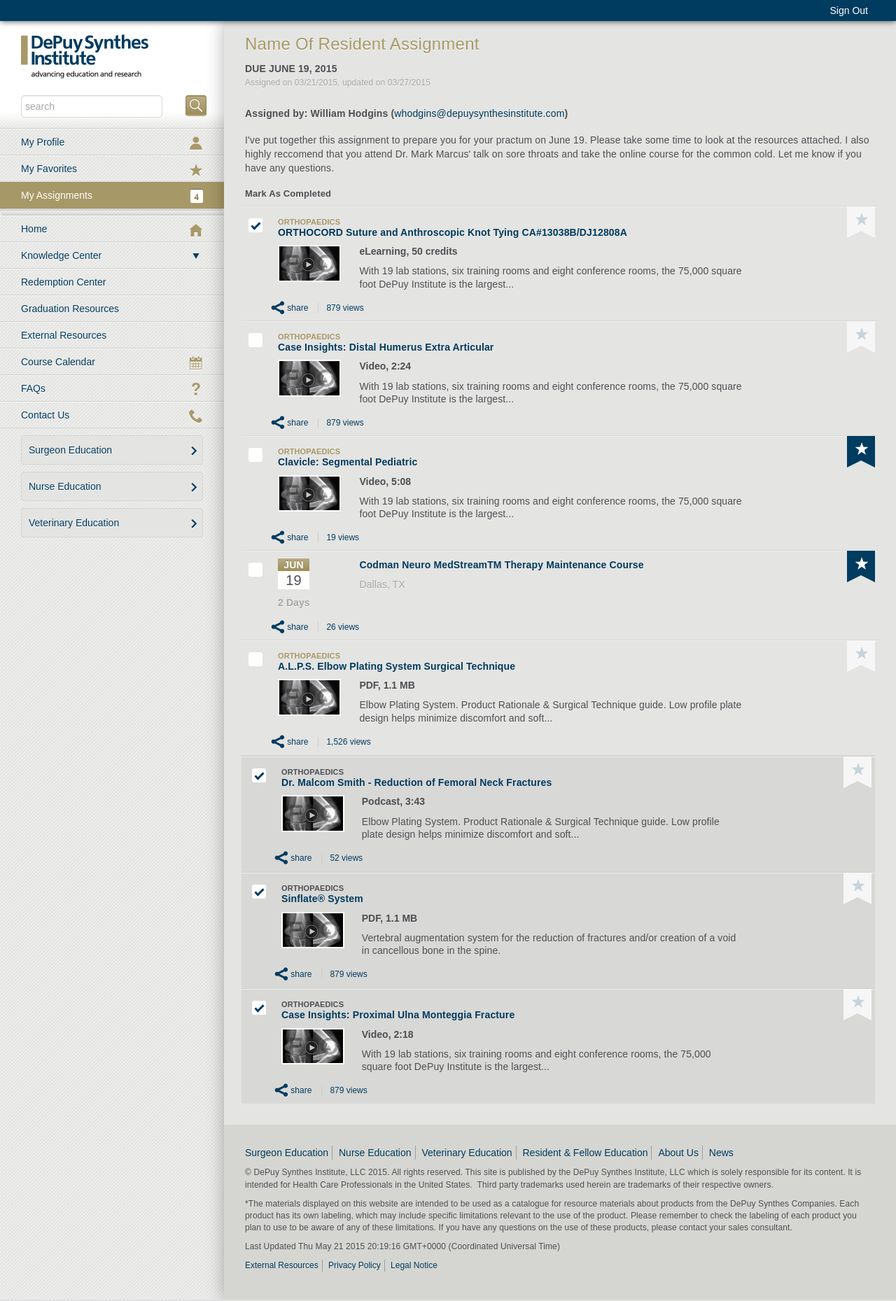
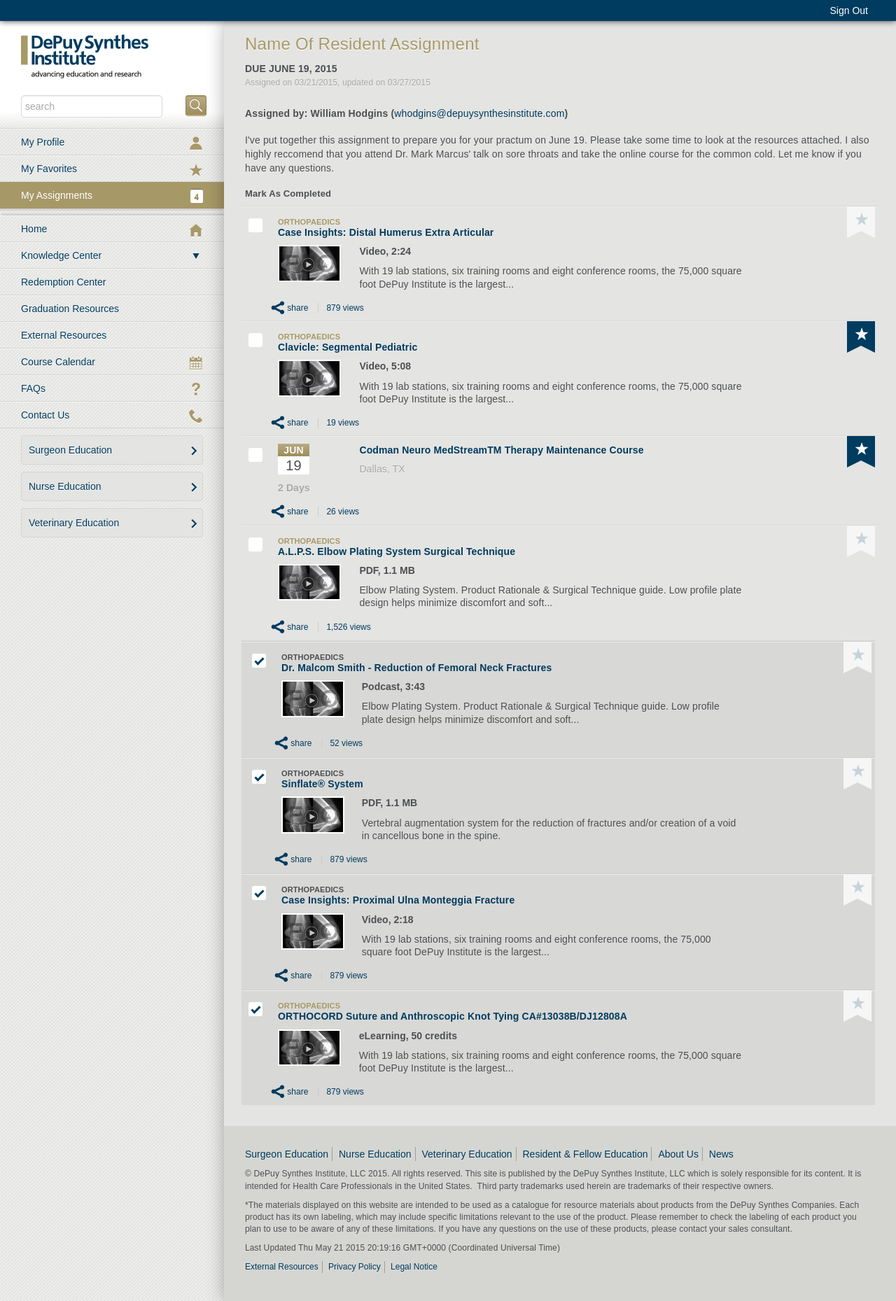
Before and after one commit to 12sm/depuysynthesinstitute, a PHP site: page /views/my-assignments/show-unordered.php in a window 1280 px wide, after a click that opens the changed part. Shown: the whole page at 70% size. Run offline with PHP 8.4, Linux system fonts and the light colour scheme; some libraries are stand-ins or nearby versions.

Commit message:
js resident

```diff
--- a/js/source/main.js
+++ b/js/source/main.js
@@ -346,22 +346,35 @@ function initSearchAutoSuggest() {
 }
 
 function checkIt(){
+  console.log("this is hittin");
+  $(this).closest("siblings").attr('checked');
+  $(this).removeClass("forgotten").addClass("remembered");
+  $(this).closest(".contention").addClass("grey-bg-content");
+  $(this).closest(".single-class").addClass("grey-bg");
+  $(this).closest(".indention").addClass("indent");
+  var elem = $(this).closest(".single-class")[0];
+  console.log(elem);
+  document.getElementById("these-are-checked").appendChild(elem);
+  // $('div.these-are-checked').append($(this).closest(".single-class")[0]);
+  // $(this).closest(".single-class").remove();
+}
+
+function uncheckIt(){
+  console.log("not done yet");
+  console.log("this is hittin");
   var that = this;
-  $('.bs-example-modal-sm').modal('show');
+  console.log(that);
+  $('.bs-example-modal-sm').modal('show')
   $('.bs-example-modal-sm').on('hide.bs.modal', function(e){
-    $that.attr('checked');
+    $that.closest("siblings").attr('checked');
     $that.removeClass("forgotten").addClass("remembered");
     $that.closest(".contention").addClass("grey-bg-content");
     $that.closest(".single-class").addClass("grey-bg");
-
+    $that.closest(".indention").addClass("indent");
     var element = $that.closest(".single-class");
+    $("#these-are-checked").append(element);
     $that.closest(".single-class").remove();
-    $("#these-are-checked").append(element);
   });
-}
-
-function uncheckIt(){
-
 }
 
 /**
@@ -397,6 +410,6 @@ function initDSI(role) {
   });
 
   //----  ASSIGNMENT COMPLETION INITS  ----//
-  $(".forgotten").change(checkIt);
-  $(".remembered").change(uncheckIt);
+  $(".forgotten").click(checkIt);
+  $(".remembered").click(uncheckIt);
 }
--- a/views/my-assignments/show-unordered.php
+++ b/views/my-assignments/show-unordered.php
@@ -56,14 +56,14 @@
                 <div class="row single-class">
                   <div class="col-xs-12 no-padding">
                     <hr>
-                    <div class="row indent">
+                    <div class="indention row indent">
                       <div class="col-xs-10 col-sm-10 col-md-10 col-lg-10">
                         <div class="row">
                           <div class="checkBiz col-xs-1">
                             <div class="checkComplete">
                               <div class="squaredFour">
-                              	<input type="checkbox" class="forgotten" value="None" id="squaredFour" name="check">
-                              	<label for="squaredFour"></label>
+                              	<input type="checkbox" value="None" id="squaredFour" name="check" data-toggle="modal" data-target=".bs-example-modal-sm">
+                              	<label class="forgotten" for="squaredFour"></label>
                               </div>
                             </div>
                           </div>
@@ -135,14 +135,14 @@
                 <div class="row single-class">
                   <div class="col-xs-12 no-padding">
                     <hr>
-                    <div class="row indent">
+                    <div class="indention row indent">
                       <div class="col-xs-10 col-sm-10 col-md-10 col-lg-10">
                         <div class="row">
                           <div class="checkBiz col-xs-1 ">
                             <div class="checkComplete">
                               <div class="squaredFour">
-                              	<input type="checkbox" class="forgotten" value="None" id="squaredFour2" name="check">
-                              	<label for="squaredFour2"></label>
+                              	<input type="checkbox" value="None" id="squaredFour2" name="check">
+                              	<label class="forgotten" for="squaredFour2"></label>
                               </div>
                             </div>
                           </div>
@@ -214,14 +214,14 @@
                 <div class="row single-class">
                   <div class="col-xs-12 no-padding">
                     <hr>
-                    <div class="row indent">
+                    <div class="indention row indent">
                       <div class="col-xs-10 col-sm-10 col-md-10 col-lg-10">
                         <div class="row">
                           <div class="checkBiz col-xs-1 ">
                             <div class="checkComplete">
                               <div class="squaredFour">
-                              	<input type="checkbox" class="forgotten" value="None" id="squaredFour3" name="check">
-                              	<label for="squaredFour3"></label>
+                              	<input type="checkbox" value="None" id="squaredFour3" name="check">
+                              	<label class="forgotten" for="squaredFour3"></label>
                               </div>
                             </div>
                           </div>
@@ -293,14 +293,14 @@
                 <div class="row single-class single-date">
                   <div class="col-xs-12 no-padding">
                     <hr>
-                    <div class="row indent">
+                    <div class="indention row indent">
                       <div class="col-xs-10 col-sm-10 col-md-10 col-lg-10">
                         <div class="row">
                           <div class="checkBiz col-xs-1 ">
                             <div class="checkComplete">
                               <div class="squaredFour">
-                              	<input type="checkbox" class="forgotten" value="None" id="squaredFour4" name="check">
-                              	<label for="squaredFour4"></label>
+                              	<input type="checkbox" value="None" id="squaredFour4" name="check">
+                              	<label class="forgotten" for="squaredFour4"></label>
                               </div>
                             </div>
                           </div>
@@ -365,14 +365,14 @@
                 <div class="row single-class">
                   <div class="col-xs-12 no-padding">
                     <hr>
-                    <div class="row indent">
+                    <div class="indention row indent">
                       <div class="col-xs-10 col-sm-10 col-md-10 col-lg-10">
                         <div class="row">
                           <div class="checkBiz col-xs-1 ">
                             <div class="checkComplete">
                               <div class="squaredFour">
-                              	<input type="checkbox" class="forgotten" value="None" id="squaredFour5" name="check">
-                              	<label for="squaredFour5"></label>
+                              	<input type="checkbox" value="None" id="squaredFour5" name="check">
+                              	<label class="forgotten" for="squaredFour5"></label>
                               </div>
                             </div>
                           </div>
@@ -445,14 +445,14 @@
                 <div class="row single-class grey-bg">
                   <div class="col-xs-12 no-padding">
                     <hr>
-                    <div class="row">
+                    <div class="indention row">
                       <div class="col-xs-10 col-sm-10 col-md-10 col-lg-10 grey-bg-content">
                         <div class="row">
                           <div class="checkBiz col-xs-1 ">
                             <div class="checkComplete">
                               <div class="squaredFour">
-                              	<input type="checkbox" class="remembered" value="None" id="squaredFour6" name="check" checked>
-                              	<label for="squaredFour6"></label>
+                              	<input type="checkbox" value="None" id="squaredFour6" name="check" checked>
+                              	<label class="remembered" for="squaredFour6"></label>
                               </div>
                             </div>
                           </div>
@@ -524,14 +524,14 @@
                 <div class="row single-class grey-bg">
                   <div class="col-xs-12 no-padding">
                     <hr>
-                    <div class="row">
+                    <div class="indention row">
                       <div class="col-xs-10 col-sm-10 col-md-10 col-lg-10 grey-bg-content">
                         <div class="row">
                           <div class="checkBiz col-xs-1 ">
                             <div class="checkComplete">
                               <div class="squaredFour">
-                              	<input type="checkbox" class="remembered" value="None" id="squaredFour7" name="check" checked>
-                              	<label for="squaredFour7"></label>
+                              	<input type="checkbox" value="None" id="squaredFour7" name="check" checked>
+                              	<label class="remembered" for="squaredFour7"></label>
                               </div>
                             </div>
                           </div>
@@ -603,14 +603,14 @@
                 <div class="row single-class grey-bg">
                   <div class="col-xs-12 no-padding">
                     <hr>
-                    <div class="row">
+                    <div class="indention row">
                       <div class="col-xs-10 col-sm-10 col-md-10 col-lg-10 grey-bg-content">
                         <div class="row">
                           <div class="checkBiz col-xs-1 ">
                             <div class="checkComplete">
                               <div class="squaredFour">
-                              	<input type="checkbox" class="remembered" value="None" id="squaredFour8" name="check" checked>
-                              	<label for="squaredFour8"></label>
+                              	<input type="checkbox" value="None" id="squaredFour8" name="check" checked>
+                              	<label class="remembered" for="squaredFour8"></label>
                               </div>
                             </div>
                           </div>
```
